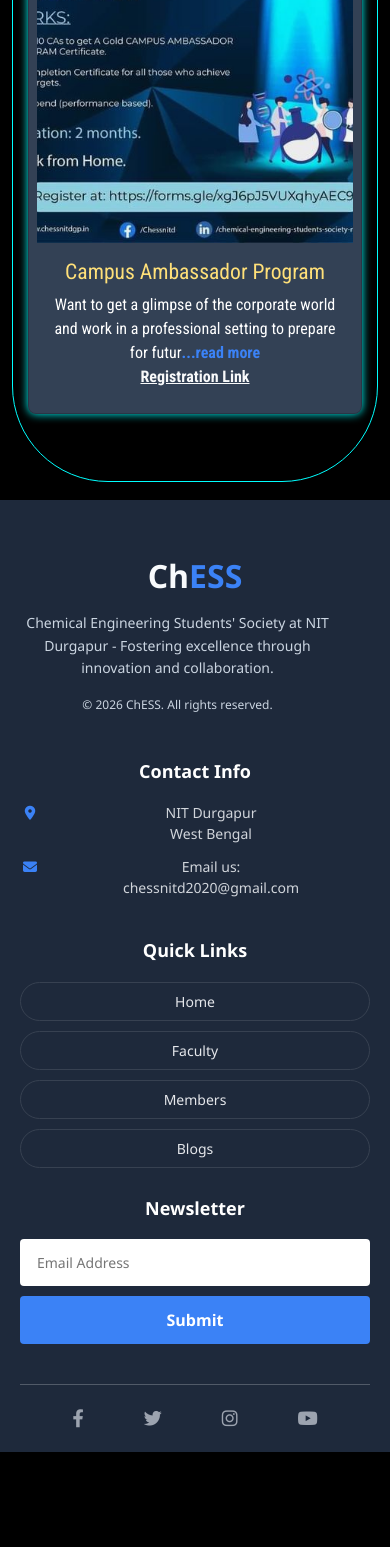
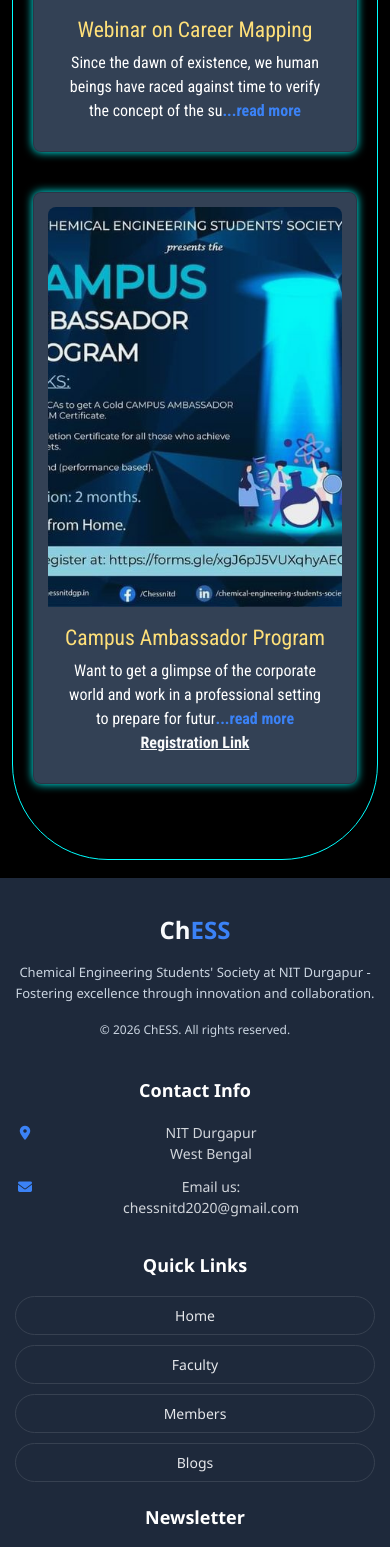
Before and after one commit to Subhanu06/chess-website, a React (Create React App) app: page /more in a window 390 px wide. Shown: the part 7000-8547 px from the top of the page. Before the commit the page ends 8452 px from the top, so only its background shows below. Built offline with nearby package versions, Linux system fonts and the light colour scheme.

Commit message:
Make website fully responsive for mobile devices - fix events layout and spacing

```diff
--- a/src/Components/Event/ChemKriti2025.css
+++ b/src/Components/Event/ChemKriti2025.css
@@ -29,14 +29,16 @@
     margin-bottom: 2rem;
     background: var(--card_color) !important;
     border-radius: 8px;
-    padding: 8px;
+    padding: 12px;
+    box-sizing: border-box;
 }
 
 .background__img {
     height: 250px;
     object-fit: cover;
-    width: 100%;
+    width: calc(100% - 4px);
     border-radius: 8px 8px 0 0;
+    margin: 2px;
 }
 
 .card-body {
@@ -80,20 +82,77 @@
 }
 
 @media (max-width: 768px) {
+    .chemkriti2025-container {
+        margin-top: 3rem;
+        padding: 0 1rem;
+    }
+
     .chemkriti2025-title {
-        font-size: 2rem;
+        font-size: 1.8rem;
+        padding: 0 1rem;
     }
 
     .chemkriti2025-description {
-        font-size: 1rem;
+        font-size: 0.9rem;
         padding: 0 1rem;
     }
 
+    .members__box.background {
+        margin-bottom: 2rem;
+        padding: 15px;
+    }
+
     .background__img {
-        height: 200px;
+        height: 180px;
+    }
+
+    .outer .row {
+        margin-bottom: 1.5rem;
+        margin-left: 0;
+        margin-right: 0;
+    }
+
+    .col-12.col-sm-12.col-lg-4 {
+        padding-left: 10px;
+        padding-right: 10px;
+        margin-bottom: 1rem;
+    }
+
+    .main-poster {
+        margin: 2rem 0 3rem 0;
+        padding: 0 1rem;
+    }
+}
+@media (max-width: 480px) {
+    .chemkriti2025-container {
+        margin-top: 2rem;
+        padding: 0 0.5rem;
+    }
+
+    .chemkriti2025-title {
+        font-size: 1.5rem;
+    }
+
+    .chemkriti2025-description {
+        font-size: 0.8rem;
     }
 
     .members__box.background {
         margin-bottom: 1.5rem;
+        padding: 12px;
+    }
+
+    .background__img {
+        height: 150px;
+    }
+
+    .col-12.col-sm-12.col-lg-4 {
+        padding-left: 5px;
+        padding-right: 5px;
+    }
+
+    .main-poster {
+        margin: 1.5rem 0 2.5rem 0;
+        padding: 0 0.5rem;
     }
 }
--- a/src/Components/Footer.css
+++ b/src/Components/Footer.css
@@ -166,23 +166,35 @@
 /* --- Mobile Responsiveness --- */
 @media (max-width: 900px) {
   .footer__grid {
-    grid-template-columns: 1fr 1fr; /* 2 columns on tablet */
+    grid-template-columns: 1fr 1fr;
     gap: 30px;
   }
 }
 
 @media (max-width: 600px) {
+  .footer {
+    padding: 40px 15px 15px 15px;
+  }
   .footer__grid {
-    grid-template-columns: 1fr; /* 1 column on mobile */
+    grid-template-columns: 1fr;
     text-align: center;
+    gap: 25px;
   }
-
   .footer__brand-row,
   .footer__contact-item {
     justify-content: center;
   }
-
   .footer__logo {
-     margin: 0; /* Ensures logo doesn't float weirdly on mobile */
+     margin: 0;
+  }
+  .footer__brand-title {
+    font-size: 24px;
+  }
+  .footer__desc {
+    max-width: 100%;
+    font-size: 13px;
+  }
+  .footer__social {
+    gap: 30px;
   }
 }
--- a/src/Components/Home/Carousel.css
+++ b/src/Components/Home/Carousel.css
@@ -15,5 +15,14 @@
 @media screen and (max-width: 980px) {
     .custom_height{
         margin-top: 0 !important;
+        height: 50vh;
     }
 }
+@media screen and (max-width: 480px) {
+    .custom_height{
+        height: 40vh;
+    }
+    .carousel-caption h2 {
+        font-size: 1.2rem;
+    }
+}
--- a/src/Components/Home/Testimonial.css
+++ b/src/Components/Home/Testimonial.css
@@ -51,12 +51,36 @@
   color: #666;
 }
 @media screen and (max-width: 768px) {
+  .hod-testimonial {
+    padding: 0 0.5rem;
+  }
+  .hod-testimonial__title {
+    font-size: 1.5rem;
+  }
   .hod-testimonial__card {
     flex-direction: column;
     text-align: center;
+    padding: 1.5rem;
   }
   .hod-testimonial__image {
-    width: 150px;
-    height: 150px;
+    width: 120px;
+    height: 120px;
+  }
+  .hod-testimonial__text {
+    font-size: 0.9rem;
+  }
+  .hod-testimonial__name {
+    font-size: 1.1rem;
   }
 }
+@media screen and (max-width: 480px) {
+  .hod-testimonial__title {
+    font-size: 1.3rem;
+  }
+  .hod-testimonial__card {
+    padding: 1rem;
+  }
+  .hod-testimonial__text {
+    font-size: 0.85rem;
+  }
+}
--- a/src/Components/Home/WhyJoin.css
+++ b/src/Components/Home/WhyJoin.css
@@ -85,4 +85,27 @@
   .features-grid {
     grid-template-columns: 1fr;
   }
+  .why-join-title {
+    font-size: 2rem;
+  }
+  .feature-card {
+    padding: 1rem 1.5rem;
+  }
+  .feature-title {
+    font-size: 1.1rem;
+  }
+  .feature-desc {
+    font-size: 0.85rem;
+  }
 }
+@media screen and (max-width: 480px) {
+  .why-join-section {
+    padding: 3rem 1rem;
+  }
+  .why-join-title {
+    font-size: 1.8rem;
+  }
+  .feature-card {
+    padding: 1rem;
+  }
+}
--- a/src/Components/Member/Member.css
+++ b/src/Components/Member/Member.css
@@ -67,15 +67,31 @@
 }
 @media screen and (max-width: 530px) {
     .section-title h3{
-        width: 60%;
+        width: 80%;
         margin: .5rem auto;
         border-bottom: 2px solid #00f;
+        font-size: 1.2rem;
     }
     .members__grid {
-        grid-template-columns: repeat(auto-fit, minmax(200px, 1fr));
+        grid-template-columns: 1fr;
         gap: 1.5rem;
+        padding: 0 0.5rem;
     }
     .member__card img {
-        height: 250px;
+        height: 220px;
+    }
+    .member__name {
+        font-size: 1rem;
+    }
+    .member__role {
+        font-size: 0.7rem;
     }
 }
+@media screen and (max-width: 380px) {
+    .members__grid {
+        padding: 0 0.25rem;
+    }
+    .member__card img {
+        height: 200px;
+    }
+}
```
Also changed, not shown: src/Components/Home/NewHome.css (+29 -2 lines).
